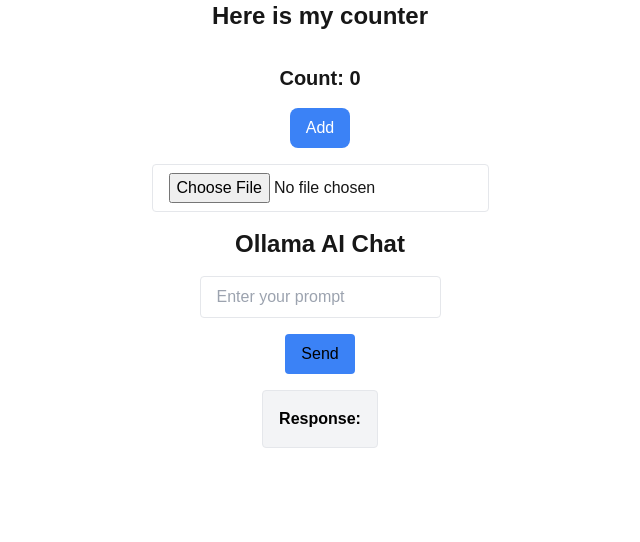
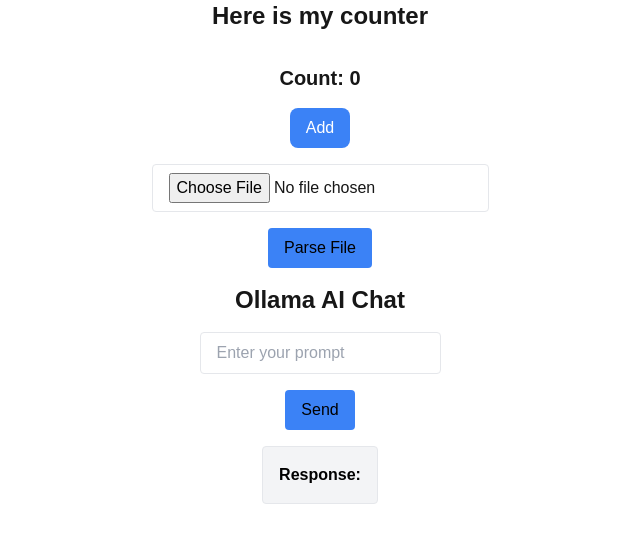
Before and after one commit to shoberg44/sem2react, a Next.js app in the folder s2react/: page / in a window 1280 px wide. Shown: the top 542 px of the page, without its empty margins (320-960 px from the left). Built offline with nearby package versions, Linux system fonts and the light colour scheme.

Commit message:
added button and better code

```diff
--- a/s2react/app/page.tsx
+++ b/s2react/app/page.tsx
@@ -4,19 +4,19 @@
 
 export default function Home() {
 
-  const [filename, setFileName] = useState("");
+  const [file, setFile] = useState(null);
 
   const handleFileChange = async (e: React.ChangeEvent<HTMLInputElement>) => {
-    const file = e.target.files?.[0]; // Get the first uploaded file
-    if (!file) return; // If no file is selected, do nothing
 
-    setFileName(file.name); // Store file name in state
+    if (e.target.files == null) return;
+
+    const file = e.target.files[0]; // Get the first uploaded file
 
     const reader = new FileReader(); // Create a new FileReader instance
+    reader.onload = (event) => {
+      const content = event.target.result; // Get file content as text
 
-    reader.onload = (event) => {
-      const content = event.target?.result; // Get file content as text
-      console.log("File content:", content);
+      setFile(content); // Store file name in state
       //setFileContent(content); // state not yet implemented
     }
 
@@ -60,6 +60,15 @@
         className="px-4 py-2 border rounded"
       />
 
+      <button
+        onClick={() => {
+          console.log("File content:", file);
+        }}
+        className="px-4 py-2 bg-blue-500 text-black rounded hover:bg-blue-700"
+      >
+        Parse File
+      </button>
+
       <h1 className="text-2xl font-bold">Ollama AI Chat</h1>
       <input
         type="text"
```
